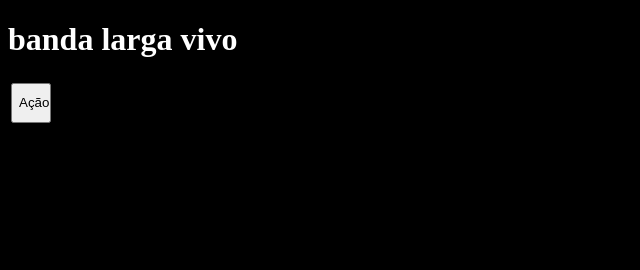
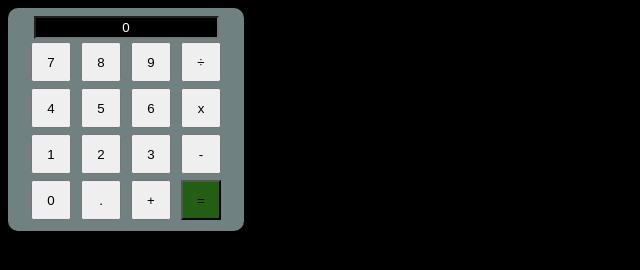
Before and after one commit to meclovin22/2f3t, a plain HTML site: page index.html in a window 1280 px wide. Shown: the whole page, without its empty margins (0-640 px from the left). Drawn offline with Linux system fonts and the light colour scheme.

Commit message:
Update index.html

```diff
--- a/index.html
+++ b/index.html
@@ -8,9 +8,31 @@
     <link rel="stylesheet" href="./css/estilo.css">
     <script src="./js/script.js"></script>
 </head>
-<body background="blue">
-    <h1> banda larga vivo</h1>
-    <button onclick="mensagem('soma(22,12)')">Ação</button>
+<body>
+    <section class="calculadora">
+        <div class="display_calc">
+            <input id="resultado" readonly value="0" type="text">
+        </div>
+        <div class="btn">
+            <button>7</button>
+            <button>8</button>
+            <button>9</button>
+            <button>&#247;</button>
+            <button>4</button>
+            <button>5</button>
+            <button>6</button>
+            <button>x</button>
+            <button>1</button>
+            <button>2</button>
+            <button>3</button>
+            <button>-</button>
+            <button>0</button>
+            <button>.</button>
+            <button>+</button>
+            <button id="btn_igual">=</button>
+        </div>
+    </section>
+
 
 </body>
 </html>
```
